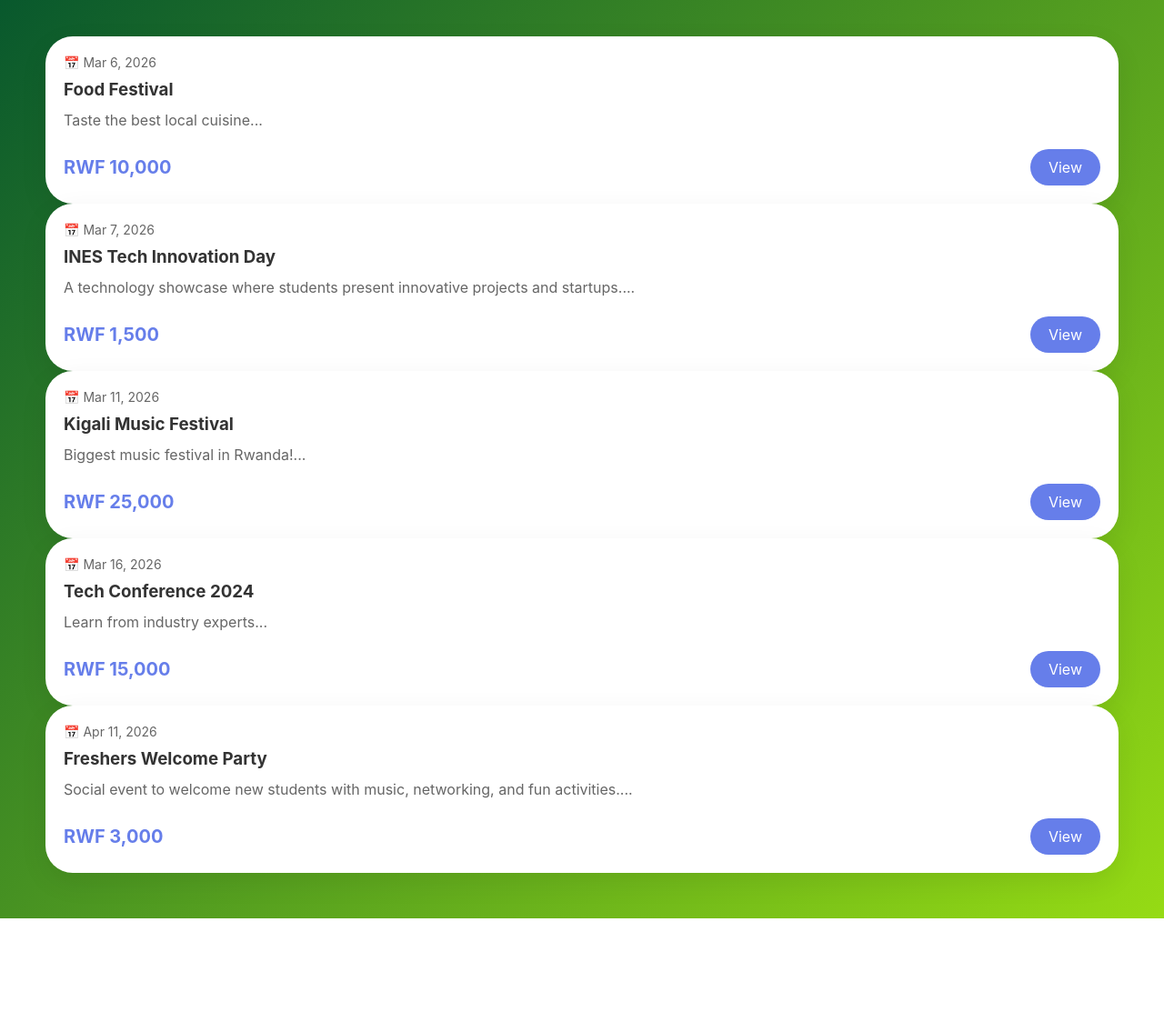
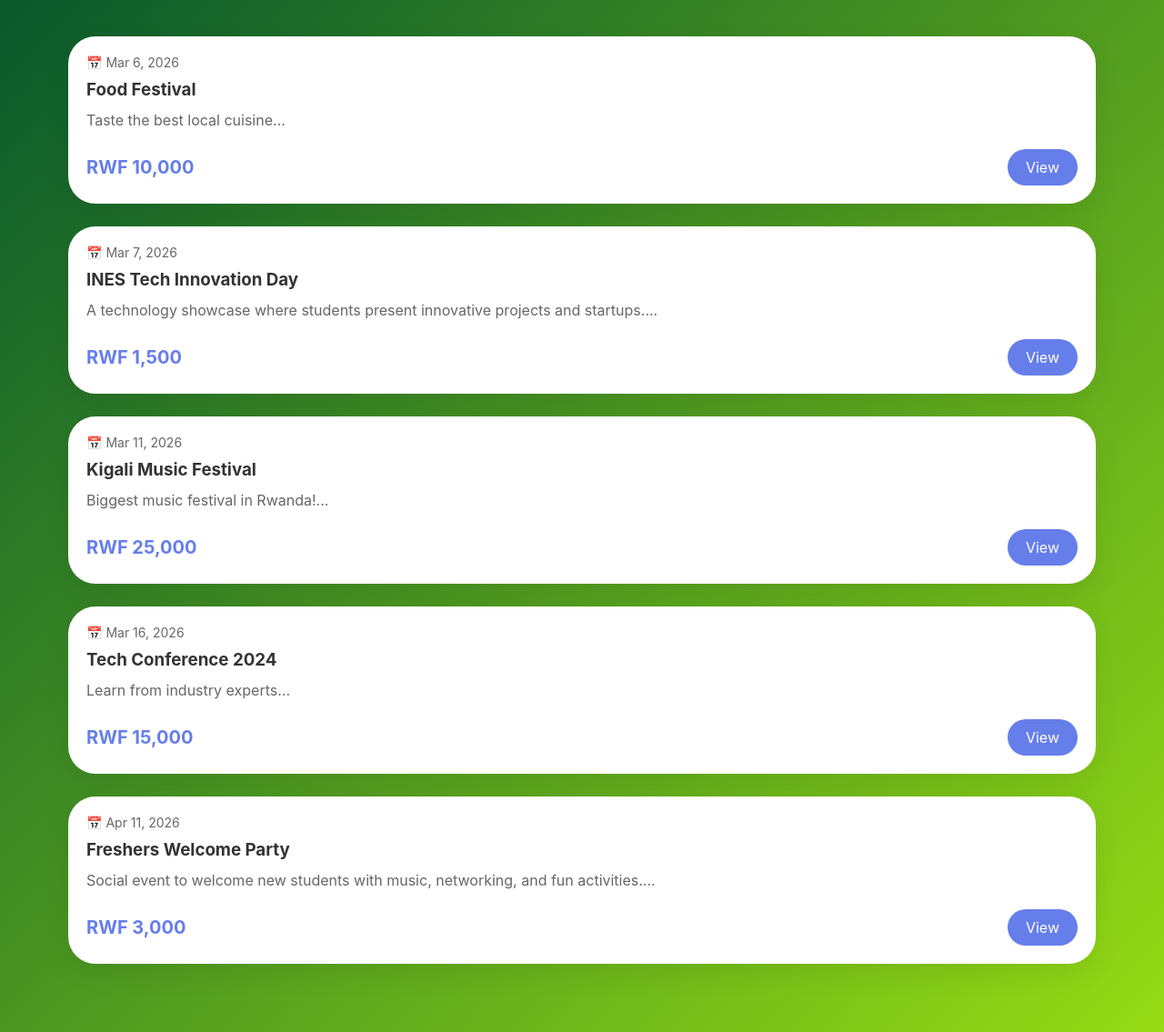
Before and after one commit to domitnd/INES_EVENT_TICKET, a PHP site: page / in a window 1280 px wide. Shown: the part 90-1225 px from the top of the page at 91% size. Before the commit the page ends 1100 px from the top, so only its background shows below. Run offline with PHP 8.4, Linux system fonts and the light colour scheme; data comes from the database, SQL or seed files in the repository.

```diff
--- a/css/style.css
+++ b/css/style.css
@@ -47,6 +47,7 @@ body {
     padding: 20px;
     box-shadow: 0 10px 30px rgba(0,0,0,0.08);
     transition: all 0.3s ease;
+    margin: 25px;
 }
 
 
```
